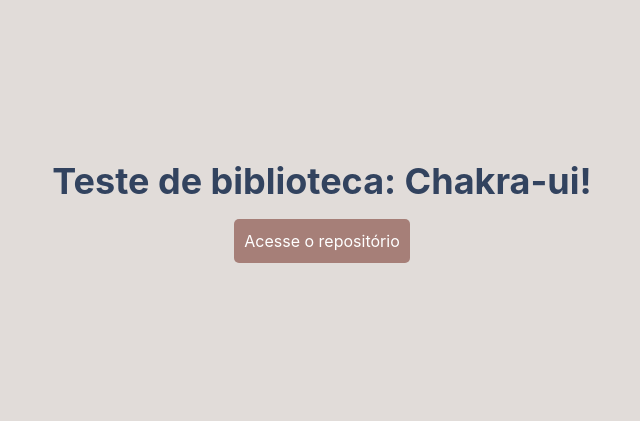
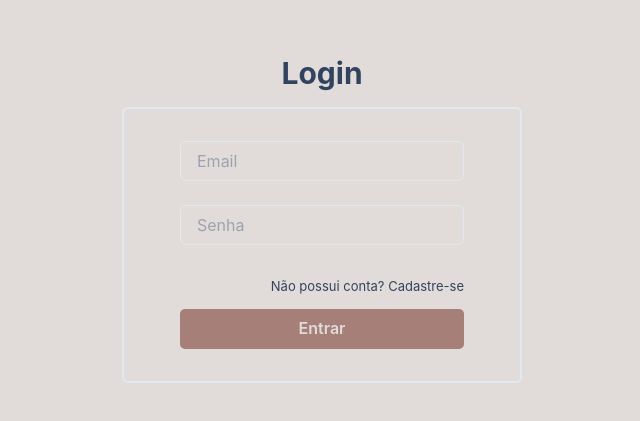
Before and after one commit to Marilyn-FullStack/Front-Parallel, a React (Vite) app: page / in a window 1280 px wide. Shown: the part 181-602 px from the top of the page, without its empty margins (318-958 px from the left). Built offline with nearby package versions, Linux system fonts and the light colour scheme.

Commit message:
Login, models and context

```diff
--- a/src/App.tsx
+++ b/src/App.tsx
@@ -1,39 +1,23 @@
-import { Container, Heading, Box } from '@chakra-ui/react'
+import Login from './pages/login/Login'
+import { BrowserRouter, Route, Routes } from 'react-router-dom'
+import { ToastContainer } from 'react-toastify'
+import 'react-toastify/dist/ReactToastify.css'
+import { AuthProvider } from './contexts/AuthContext'
 
 function App() {
 
-  const boxStyles = {
-    p: '10px',
-    bg: '#a67f78',
-    color: 'white',
-    m: '15px',
-    textAlign: 'center',
-    borderRadius: '5px',
-  }
-
   return (
     <>
-      <Container
-        textAlign="center"
-        display="flex"
-        flexDirection="column"
-        alignItems="center"
-        justifyContent="center"
-        h="100vh"
-      >
-        <Heading>Teste de biblioteca: Chakra-ui!</Heading>
+    <AuthProvider>
+      <ToastContainer />
+      <BrowserRouter>
+        <Routes>
+          <Route path="/" element={<Login />} />
+          <Route path="/login" element={<Login />} />
 
-
-        <Box sx={boxStyles}>
-          <a
-            href="https://github.com/camilacno/chakra-ui-tutorial"
-            target="_blank"
-            rel="noopener noreferrer"
-          >
-            Acesse o repositório
-          </a>
-        </Box>
-      </Container>
+        </Routes>
+      </BrowserRouter>
+      </AuthProvider>
     </>
   )
 }
--- /dev/null
+++ b/src/contexts/AuthContext.tsx
@@ -0,0 +1,68 @@
+import { ReactNode, createContext, useState } from "react";
+import UsuarioLogin from "../models/UsuarioLogin";
+import { login } from "../services/Service";
+import { ToastAlerta } from "../utils/ToastAlert";
+
+interface AuthContextProps {
+    usuario: UsuarioLogin
+    handleLogout(): void
+    handleLogin(usuario: UsuarioLogin): Promise<void>
+    isLoading: boolean
+}
+
+interface AuthProvidersProps {
+    children: ReactNode
+}
+
+export const AuthContext = createContext({} as AuthContextProps)
+
+export function AuthProvider({ children }: AuthProvidersProps) {
+
+    const [usuario, setUsuario] = useState<UsuarioLogin>({
+        id: 0,
+        nomeUsuario: '',
+        usuario: '',
+        senha: '',
+        foto: '',
+        token: ''
+    })
+
+    const [isLoading, setIsLoading] = useState(false)
+
+    async function handleLogin(userLogin: UsuarioLogin) {
+        setIsLoading(true)
+
+        try {
+            await login(`/usuarios/logar`, userLogin, setUsuario)
+            ToastAlerta("Usuário foi autenticado com sucesso!", 'sucesso')
+            setIsLoading(false)
+
+        } catch (error: any) {
+            if (error.response && error.response.data){
+            ToastAlerta(error.response.data, 'erro')
+            }else{
+            ToastAlerta("Os dados do Usuário estão inconsistentes!", '')
+            }
+            setIsLoading(false)
+        }
+    }
+
+    function handleLogout() {
+        setUsuario({
+            id: 0,
+            nomeUsuario: '',
+            usuario: '',
+            senha: '',
+            foto: '',
+            token: ''
+        })
+    }
+
+    return (
+        <AuthContext.Provider value={{ usuario, handleLogin, handleLogout, isLoading }}>
+            {children}
+        </AuthContext.Provider>
+    )
+}
+
+export default AuthContext;
--- /dev/null
+++ b/src/models/Categoria.ts
@@ -0,0 +1,9 @@
+import Produto from "./Produto";
+
+export default interface Categoria {
+    id: number;
+    nomeCategoria: string;
+    tipo: string;
+    foto: string;
+    produto?: Produto | null;
+}
--- /dev/null
+++ b/src/models/Produto.ts
@@ -0,0 +1,12 @@
+import Categoria from "./Categoria";
+import Usuario from "./Usuario";
+
+export default interface Produto {
+    id: number;
+    nomeProduto: string;
+    preco: number;
+    foto: string;
+    descricao: string;
+    categoria?: Categoria | null;
+    usuario?: Usuario | null;
+}
--- /dev/null
+++ b/src/models/Usuario.ts
@@ -0,0 +1,10 @@
+import Produto from "./Produto";
+
+export default interface Usuario {
+    id: number;
+    nomeUsuario: string;
+    usuario: string;
+    senha: string;
+    foto: string
+    produtos?: Produto | null;
+}
--- /dev/null
+++ b/src/models/UsuarioLogin.ts
@@ -0,0 +1,8 @@
+export default interface UsuarioLogin {
+    id: number;
+    nomeUsuario: string;
+    usuario: string;
+    senha: string;
+    foto: string
+    token: string;
+}
--- /dev/null
+++ b/src/pages/login/Login.tsx
@@ -0,0 +1,93 @@
+import { Box, Button, Heading, Input, Link as ChakraLink, VStack } from '@chakra-ui/react';
+import { ChangeEvent, useContext, useEffect, useState } from 'react';
+import { Link, useNavigate } from 'react-router-dom';
+import UsuarioLogin from '../../models/UsuarioLogin';
+import { AuthContext } from '../../contexts/AuthContext';
+
+function Login() {
+    const navigate = useNavigate();
+
+    const { usuario, handleLogin, isLoading } = useContext(AuthContext);
+
+    const [usuarioLogin, setUsuarioLogin] = useState<UsuarioLogin>(
+        {} as UsuarioLogin
+    );
+
+    useEffect(() => {
+        if (usuario?.token !== '') {
+            navigate('/home');
+        }
+    }, [usuario]);
+
+    function atualizarEstado(e: ChangeEvent<HTMLInputElement>) {
+        setUsuarioLogin({
+            ...usuarioLogin,
+            [e.target.name]: e.target.value,
+        });
+    }
+
+    function handleSubmit(e: ChangeEvent<HTMLFormElement>) {
+        e.preventDefault();
+        handleLogin(usuarioLogin);
+    }
+
+    return (
+        <>
+            <Box className="login-box md-10" p={4} display="flex" justifyContent="center" alignItems="center" minHeight="100vh">
+                <VStack spacing={4} align="stretch" maxW="400px" w="100%">
+                    <Heading as="h2" size="lg" textAlign="center">Login</Heading>
+                    <Box borderWidth="2px" borderRadius="md" p={14} pt={8} pb={8}>
+                        <form onSubmit={handleSubmit}>
+                            <div className="user-box">
+                                <Input
+                                    type="email"
+                                    id="usuario"
+                                    name="usuario"
+                                    value={usuarioLogin.usuario || ''}
+                                    onChange={atualizarEstado}
+                                    placeholder="Email"
+                                    mb={6}
+                                    focusBorderColor="#687259"
+                                />
+                            </div>
+                            <div className="user-box">
+                                <Input
+                                    type="password"
+                                    id="senha"
+                                    name="senha"
+                                    value={usuarioLogin.senha || ''}
+                                    onChange={atualizarEstado}
+                                    placeholder="Senha"
+                                    mb={8}
+                                    focusBorderColor="#687259"
+                                />
+                            </div>
+                            <div className="cadastro">
+                                <span className="flex justify-end mb-1">
+                                    <ChakraLink as={Link} to="/cadastro" className="hover:underline" fontSize={13}>
+                                        Não possui conta? Cadastre-se
+                                    </ChakraLink>
+                                </span>
+                            </div>
+                            <div className='h-2'></div>
+                            <Button
+                                type="submit"
+                                className="buttonEntrar"
+                                bgColor="#a67f78"
+                                color="#e1dcd9"
+                                p="15px"
+                                borderRadius="5px"
+                                _hover={{ bgColor: '#687259' }}
+                                w="100%"
+                            >
+                                {isLoading ? 'Carregando...' : 'Entrar'}
+                            </Button>
+                        </form>
+                    </Box>
+                </VStack>
+            </Box>
+        </>
+    );
+}
+
+export default Login;
```
